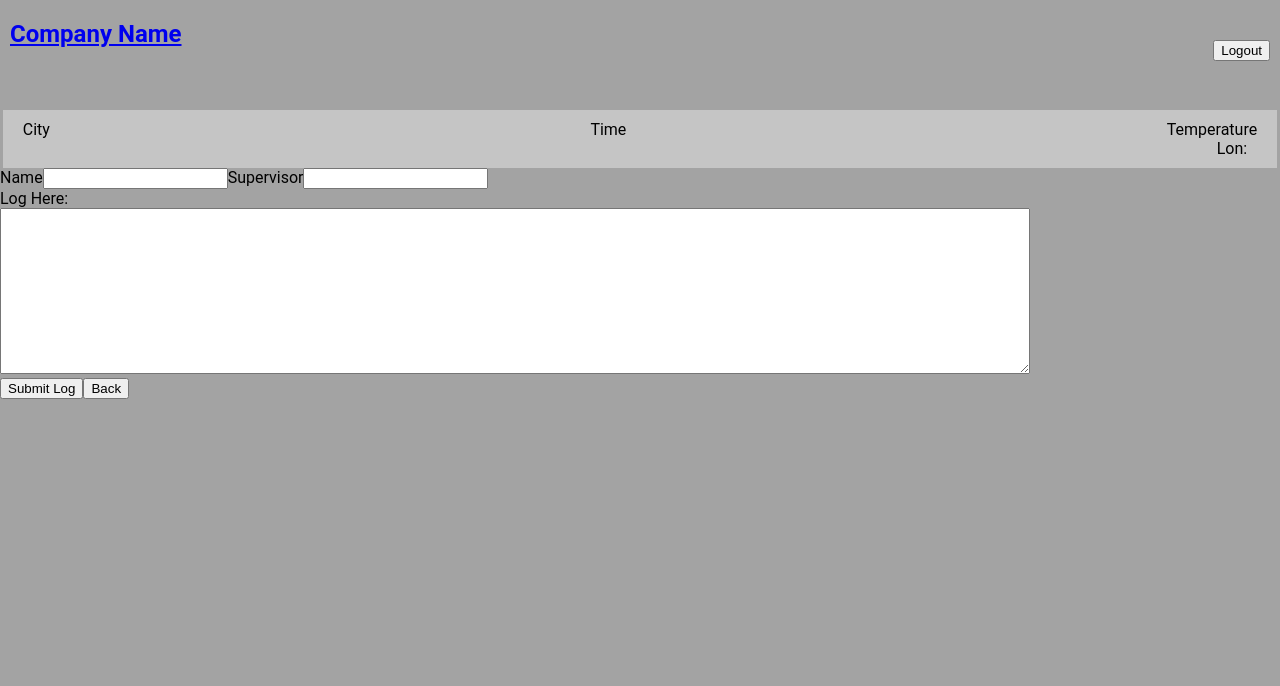
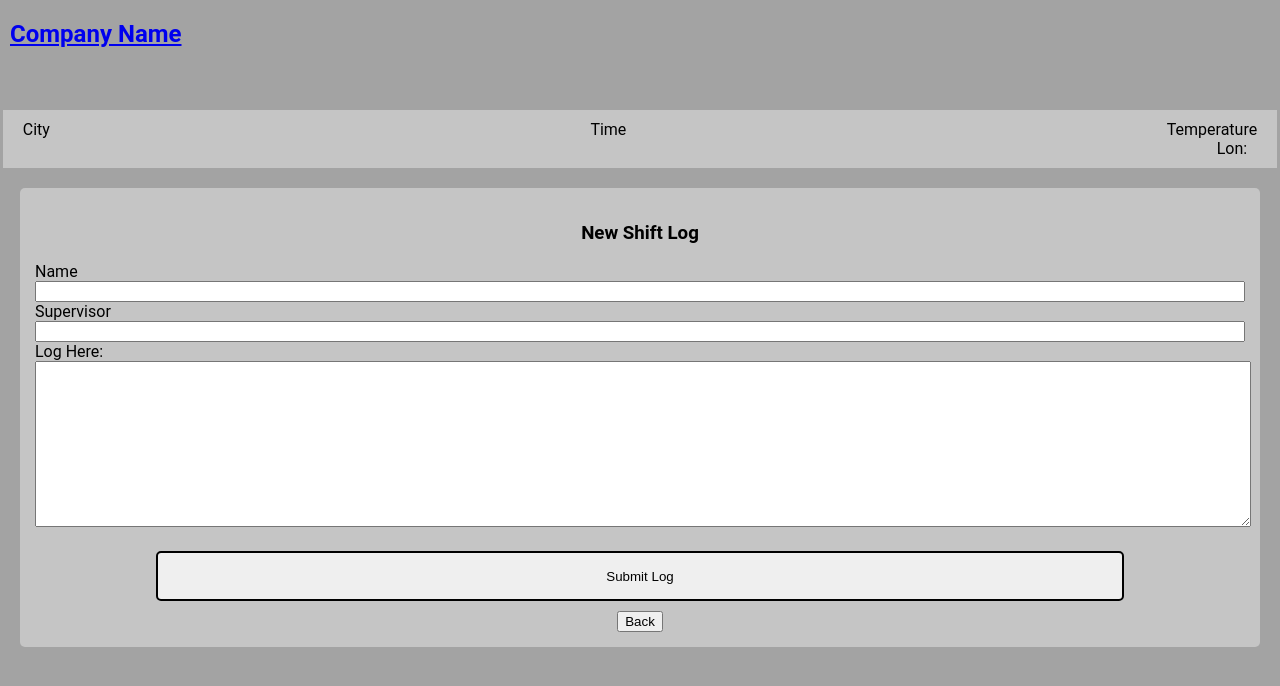
Before and after one commit to CognitivePrimate/gc-final-front-end, a React (Create React App) app: page /NewLogEntry in a window 1280 px wide. Shown: the top 686 px of the page. Built offline with nearby package versions, Linux system fonts and the light colour scheme; no server answers.

Commit message:
MVP styling on shift log completed

```diff
--- a/src/Components/Header/header.tsx
+++ b/src/Components/Header/header.tsx
@@ -12,8 +12,7 @@ const Header = () => {
         <div className="header">
             <Link to="/HomeScreen"><h1 className="header-banner">Company Name</h1></Link>
             <section>
-            <h2 className="header-banner">{user?.displayName}</h2>
-            <Link to="/"><button>Logout</button></Link>
+                <h2 className="header-banner">{user?.displayName}</h2>
             </section>
             {/* <WeatherHeader />             */}
         </div>
--- a/src/Components/HomeScreen/HomeScreen.tsx
+++ b/src/Components/HomeScreen/HomeScreen.tsx
@@ -13,17 +13,17 @@ const HomeScreen = () => {
         <main className="home-screen-main">
             <div className="home-screen-container">
                 <section className="home-screen-options-volunteers home-screen-options-containers">
+                    <button className="home-screen-button">Schedule</button>
                     <Link to="/NewLogEntry" className="home-screen-button-link"><button className="home-screen-button">Submit Log Entry</button></Link>
                     <Link to="/DailyShiftLog" className="home-screen-button-link"><button className="home-screen-button">Current Shift Log</button></Link>
-                    <button className="home-screen-button">Schedule</button>
-                    <Link to="/SubmitIncidentReport" className="home-screen-button-link"><button className="home-screen-button-link">Submit Incident Report</button></Link>
+                    <Link to="/SubmitIncidentReport" className="home-screen-button-link"><button className="home-screen-button">Submit Incident Report</button></Link>
+                    <Link to="/IncidentReportLogs" className="home-screen-button-link"><button className="home-screen-button">Incident Report Logs</button></Link>
+                    <Link to="/SubmitEmergencyContact" className="home-screen-button-link"><button className="home-screen-button">Submit Emergency Contact</button></Link>
                     <Link to="/EmergencyContacts" className="home-screen-button-link"><button className="home-screen-button">Emergency Contacts</button></Link>
-                    <Link to="/IncidentReportLogs" className="home-screen-button-link"><button className="home-screen-button-link">Incident Report Logs</button></Link>
-                    <button className="home-screen-button">Events</button>
+                    {/* <button className="home-screen-button">Events</button> */}
                 </section>
-                <section className="home-screen-options-admin home-screen-options-containers hidden">
-                    <Link to="/SubmitEmergencyContact" className="home-screen-button-link"><button className="home-screen-button">Submit Emergency Contact</button>
-                    <button className="home-screen-button">Add Event</button></Link>
+                <section className="home-screen-options-admin home-screen-options-containers">
+                    {/* <button className="home-screen-button">Add Event</button></Link> */}
                     <Link to="/ScheduleCreation" className="home-screen-button-link"><button className="home-screen-button">Create Schedule</button></Link>
                 </section>
             </div>
--- a/src/Components/NewShiftLogEntry/new-log-entry-styles.css
+++ b/src/Components/NewShiftLogEntry/new-log-entry-styles.css
@@ -1,4 +1,45 @@
-#logEntry {
+main.NewLogContainer {
+    padding: 20px;
+}
+
+main.NewLogContainer form.logInputForm {
+    border-style: none;
+    border-radius: 5px;
+    background-color: rgb(197, 197, 197);
+    padding: 15px;
+}
+
+main.NewLogContainer h3.NewLogTitle {
+    text-align: center;
+}
+
+main.NewLogContainer div.logInputInfoContainer {
+    display: flex;
+    flex-direction: column;
+}
+
+main.NewLogContainer div.InputOptions {
+    display: flex;
+    flex-direction: column;
+}
+
+main.NewLogContainer div.FinishButtons {
+    display: flex;
+    flex-direction: column;
+    align-items: center;
+    margin-top: 20px;
+}
+
+main.NewLogContainer button.logSubmitButton {
+    border-style: solid;
+    border-radius: 5px;
+    height: 50px;
+    width: 80%;
+    margin-bottom: 10px;
+
+}
+
+main.NewLogContainer textarea.logEntry {
     height: 10rem;
-    width: 80vw;
+    width: 100%;
 }
--- a/src/Components/NewShiftLogEntry/new-log-entry.tsx
+++ b/src/Components/NewShiftLogEntry/new-log-entry.tsx
@@ -84,19 +84,27 @@ const NewLogEntry = () => {
 
 
     return (
+    <main className="NewLogContainer">
         <form className="logInputForm" action="submit">
+        <h3 className="NewLogTitle">New Shift Log</h3>
             <div className="logInputInfoContainer">
-                <label htmlFor="author">Name</label>
-                <input type="text" name="author" id="author" value={author} onChange={newAuthor} />
-
-                <label htmlFor="supervisor">Supervisor</label>
-                <input type="text" name="supervisor" id="supervisor" value={supervisor} onChange={newSupervisor} />
+                <div className="InputOptions">
+                    <label htmlFor="author">Name</label>
+                    <input type="text" name="author" id="author" value={author} onChange={newAuthor} />
+                </div>
+                <div className="InputOptions">
+                    <label htmlFor="supervisor">Supervisor</label>
+                    <input type="text" name="supervisor" id="supervisor" value={supervisor} onChange={newSupervisor} />
+                </div>
             </div>
             <label htmlFor="logEntry">Log Here:</label><br/>
-            <textarea name="logEntry" id="logEntry" value={logText} onChange={newLogText} required minLength={2} rows={8}/><br />
-            <button id="logSubmitButton" type="submit" onClick={handlesubmit}>Submit Log</button>
-            <Link to="/HomeScreen"><button>Back</button></Link>
+            <textarea name="logEntry" id="logEntry" className="logEntry" value={logText} onChange={newLogText} required minLength={2} rows={8}/><br />
+            <div className="FinishButtons">
+                <button className="logSubmitButton" id="logSubmitButton" type="submit" onClick={handlesubmit}>Submit Log</button>
+                <Link to="/HomeScreen"><button>Back</button></Link>
+            </div>
         </form>
+    </main>
     );
 }
 
--- a/src/Components/SubmitEmergencyContact/SubmitEmergencyContact.tsx
+++ b/src/Components/SubmitEmergencyContact/SubmitEmergencyContact.tsx
@@ -1,5 +1,6 @@
 import { ObjectId } from "mongodb";
 import { FormEvent, useState } from "react";
+import { Link } from "react-router-dom";
 import { useAuthUser } from "../../ContextProviders/auth-context";
 import { EmergencyContact } from "../../Model/Interfaces";
 import { addEmergencyContact } from "../../services";
@@ -98,6 +99,7 @@ const SubmitEmergencyContact = () => {
                 </div>
                 <button onClick={handlesubmit}>Add Emergency Contact</button>
             </form>
+            <Link to="/HomeScreen"><button>Back</button></Link>
 
         </main>
     )
```
